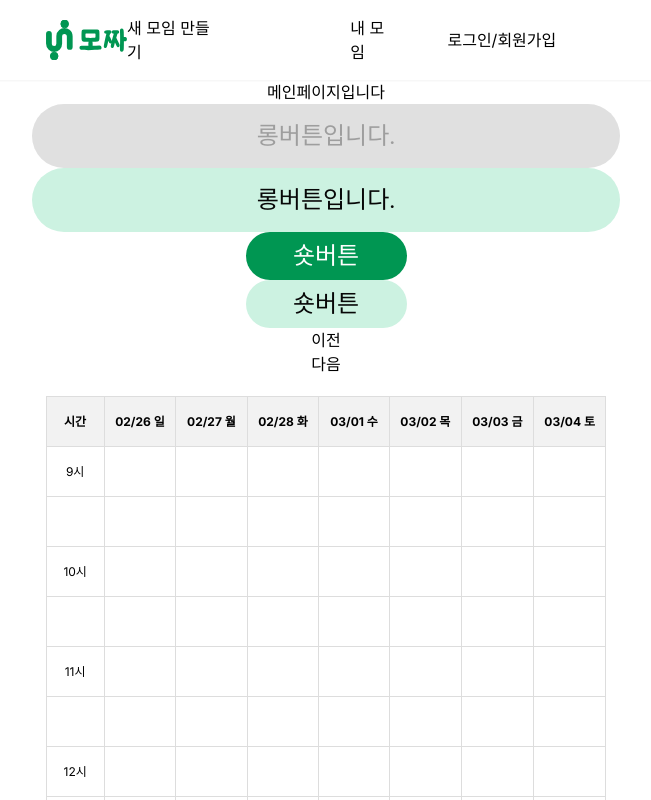
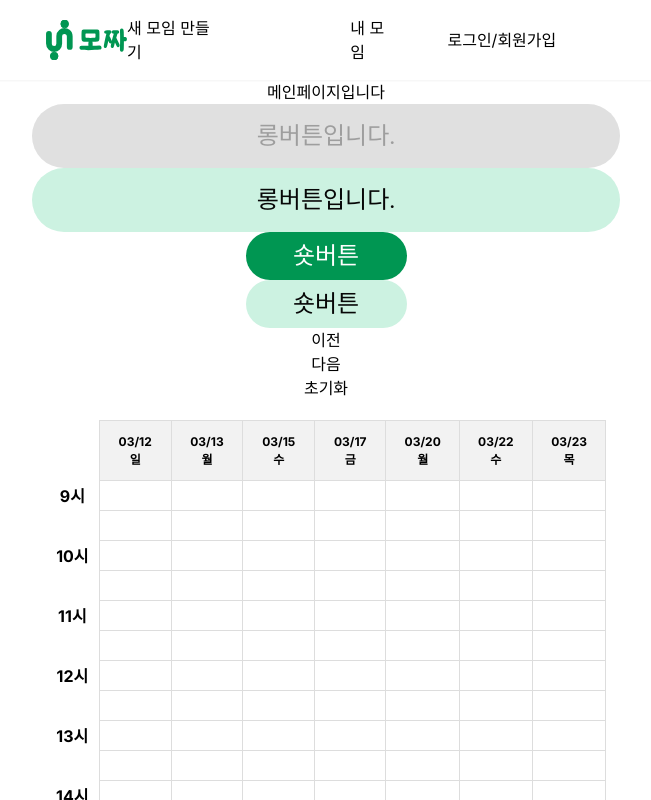
Before and after one commit to SWYP-MOZZA/MOZZA-Client, a Next.js app: page / in a window 1280 px wide. Shown: the top 800 px of the page, without its empty margins (314-965 px from the left). Built offline with nearby package versions, Linux system fonts and the light colour scheme; a web font is replaced by a local one.

Commit message:
⚡️ [feat] 타임테이블 개선
==

```diff
--- a/package.json
+++ b/package.json
@@ -13,7 +13,8 @@
     "next": "14.1.0",
     "react": "^18",
     "react-dom": "^18",
-    "styled-components": "^6.1.8"
+    "styled-components": "^6.1.8",
+    "twin.macro": "^3.4.1"
   },
   "devDependencies": {
     "autoprefixer": "^10.0.1",
--- a/src/app/components/timetable/draggable-timetable.jsx
+++ b/src/app/components/timetable/draggable-timetable.jsx
@@ -9,58 +9,72 @@ dayjs.locale('ko'); // locale을 한국어로 설정
 import styled from 'styled-components';
 
 function DraggableTimeTable() {
-    const [days, setDays] = useState([]);
     const [timeSlots, setTimeSlots] = useState({});
-    const [visibleWeekStart, setVisibleWeekStart] = useState(dayjs("2023-02-26"));
     const [isDragging, setIsDragging] = useState(false);
+    const [currentPage, setCurrentPage] = useState(0);
+    const [pages, setPages] = useState([]);
 
-    const endDate = dayjs("2023-03-17");
     const startTime = 9;
-    const endTime = 16;
-
+    const endTime = 15;
+    const pageSize = 7; // 한 페이지에 보여줄 날짜 수
 
     useEffect(() => {
-      const startDay = visibleWeekStart;
-      const dayList = [];
-      let dayToAdd = dayjs(startDay);
+      // 서버에서 받은 날짜들을 상태로 저장하는 부분은 생략합니다.
+      // 여기서는 예시로 몇 가지 날짜를 직접 정의합니다.
+      const serverDates = ["2023-03-12", "2023-03-13", "2023-03-15", "2023-03-17", "2023-03-20", "2023-03-22", "2023-03-23", "2023-03-24", "2023-03-25", "2023-03-26", "2023-03-27", "2023-03-28"];
 
-      // 최대 7일 또는 endDate까지의 날짜 추가
-      for (let i = 0; i < 7 && dayToAdd.isSameOrBefore(endDate); i++) {
-        dayList.push(dayToAdd.format('YYYY-MM-DD'));
-        dayToAdd = dayToAdd.add(1, 'day');
-      }
-
-      setDays(dayList);
+      const paginateDates = (dates, pageSize) => {
+        const pages = [];
+        for (let i = 0; i < dates.length; i += pageSize) {
+          pages.push(dates.slice(i, i + pageSize));
+        }
+        return pages;
+      };
 
       const slots = {};
-      dayList.forEach(day => {
-        const slotCount = (endTime - startTime) * 2;
+      serverDates.forEach(day => {
+        const slotCount = (endTime - startTime) * 2; // 30분 간격으로 타임슬롯 계산
         slots[day] = Array.from({ length: slotCount }, (_, i) => {
           const hour = startTime + Math.floor(i / 2);
           const minute = i % 2 === 0 ? '00' : '30';
           return {
             time: `${hour}:${minute}`,
-            isActive: false
+            isActive: false // 초기 상태는 비활성화
           };
         });
       });
 
       setTimeSlots(slots);
-    }, [visibleWeekStart]);
+      console.log('타임슬롯 : ',slots);
+      setPages(paginateDates(serverDates, pageSize))
+    }, []); // 의존성 배열을 비워서 컴포넌트 마운트 시 한 번만 실행되도록 함
 
-    const handleNextWeek = () => {
-      const newStart = visibleWeekStart.add(7, 'day');
-      if (newStart.isAfter(endDate)) return;
-      setVisibleWeekStart(newStart);
+    // 페이지 넘김 기능
+    const nextPage = () => {
+      if (currentPage < pages.length - 1) {
+        setCurrentPage(currentPage + 1);
+      }
     };
 
-    const handlePrevWeek = () => {
-      const newStart = visibleWeekStart.subtract(7, 'day');
-      if (newStart.isBefore(dayjs("2023-02-26"))) return;
-      setVisibleWeekStart(newStart);
+    const prevPage = () => {
+      if (currentPage > 0) {
+        setCurrentPage(currentPage - 1);
+      }
     };
 
 
+    const resetTimeSlots = () => {
+      // 새 객체를 생성하여 각 타임슬롯의 isActive를 false로 설정
+      const resetSlots = Object.fromEntries(
+        Object.entries(timeSlots).map(([day, slots]) => [
+          day,
+          slots.map(slot => ({ ...slot, isActive: false }))
+        ])
+      );
+
+      // 업데이트된 객체로 timeSlots 상태를 설정
+      setTimeSlots(resetSlots);
+    };
 
       const handleMouseDown = (e, day, index) => {
         e.preventDefault(); // 드래그 시작 시 기본 동작 방지
@@ -88,28 +102,30 @@ function DraggableTimeTable() {
 
   return (
     <>
-    <button onClick={handlePrevWeek}>이전</button>
-    <button onClick={handleNextWeek}>다음</button>
+    <button onClick={prevPage} disabled={currentPage <= 0}>이전</button>
+    <button onClick={nextPage} disabled={currentPage >= pages.length - 1}>다음</button>
+    <button onClick={resetTimeSlots}>초기화</button>
     <TableContainer>
     <Table>
     <thead>
       <Tr>
-        <Th>시간</Th>
-        {days.map(day => {
+        <Th></Th>
+        {pages[currentPage]?.map(day => { // 현재 페이지에 해당하는 날짜들을 순회
           const date = dayjs(day);
-          const formattedDate = date.format('MM/DD ddd'); // "월-일, 요일" 형식으로 포맷팅
-          return <Th key={day}>{formattedDate}</Th>;
+          const monthDay = date.format('MM/DD'); // "월/일" 형식
+          const dayOfWeek = date.format('ddd'); // "요일" 형식
+          return <Th key={day}>{monthDay}<br />{dayOfWeek}</Th>;
         })}
       </Tr>
     </thead>
-    <tbody>
+    {/* <tbody>
       {Object.values(timeSlots)[0]?.map((slot, index) => (
         <Tr key={index}>
           <Td>{index % 2 === 0 ? `${parseInt(slot.time.split(':')[0], 10)}시` : ''}</Td>
-          {days.map(day => (
+          {pages[currentPage]?.map(day => (
             <Td
               key={`${day}-${index}`}
-              isActive={timeSlots[day][index]?.isActive}
+              isActive={slot?.isActive ?? false} // 안전한 접근 방식
               onMouseDown={(e) => handleMouseDown(e, day, index)}
               onMouseEnter={() => handleMouseEnter(day, index)}
               onMouseUp={handleMouseUp}
@@ -117,6 +133,31 @@ function DraggableTimeTable() {
           ))}
         </Tr>
       ))}
+    </tbody> */}
+    <tbody>
+      {Array.from({ length: (endTime - startTime) * 2 }, (_, index) => {
+        // 정각인 경우 "9시", "10시" 등으로 표시, 30분인 경우 빈 문자열로 처리
+        const isHalfHour = index % 2 !== 0;
+        const hour = Math.floor(startTime + index / 2);
+        const timeLabel = isHalfHour ? '' : `${hour}시`; // 30분인 경우 빈 문자열, 아니면 "시" 추가
+        return (
+          <Tr key={index}>
+            <Td>{timeLabel}</Td>
+            {pages[currentPage]?.map(day => {
+              const isActive = timeSlots[day][index].isActive; // 해당 날짜와 시간에 대한 isActive 상태
+              return (
+                <Td
+                  key={`${day}-${index}`}
+                  isActive={isActive}
+                  onMouseDown={(e) => handleMouseDown(e, day, index)}
+                  onMouseEnter={() => handleMouseEnter(day, index)}
+                  onMouseUp={handleMouseUp}
+                />
+              );
+            })}
+          </Tr>
+        );
+      })}
     </tbody>
     </Table>
     </TableContainer>
@@ -151,14 +192,31 @@ const Th = styled.th`
     border: 1px solid #ddd;
     background-color: #f2f2f2;
     width: 100px; /* 셀의 너비를 100px로 설정 */
-    height: 50px; /* 셀의 높이를 50px로 설정 */
+    height: 60px; /* 셀의 높이를 50px로 설정 */
+    &:first-child {
+      background-color: #fff;
+      border-top: none;
+      border-bottom: none;
+      border-left:none;
+      font-size: 16px;
+      font-weight: bold;
+    }
   `;
 
 const Td = styled.td`
-    cursor: pointer;
-    background-color: ${({ isActive }) => (isActive ? '#009652' : 'transparent')};
-    padding: 8px;
-    border: 1px solid #ddd;
-    width: 100px;
-    height: 50px;
+  cursor: pointer;
+  background-color: ${({ isActive }) => (isActive ? '#009652' : 'transparent')};
+  padding: 0px;
+  border: 1px solid #ddd;
+  width: 100px;
+  height: 30px;
+
+  /* 시간을 나타내는 첫 번째 Td의 위아래 border 제거 */
+  &:first-child {
+    border-top: none;
+    border-bottom: none;
+    border-left:none;
+    font-size: 16px;
+    font-weight: bold;
+  }
   `;
```
Also changed, not shown: 1 other file (tests, documents, lock files or other folders).
